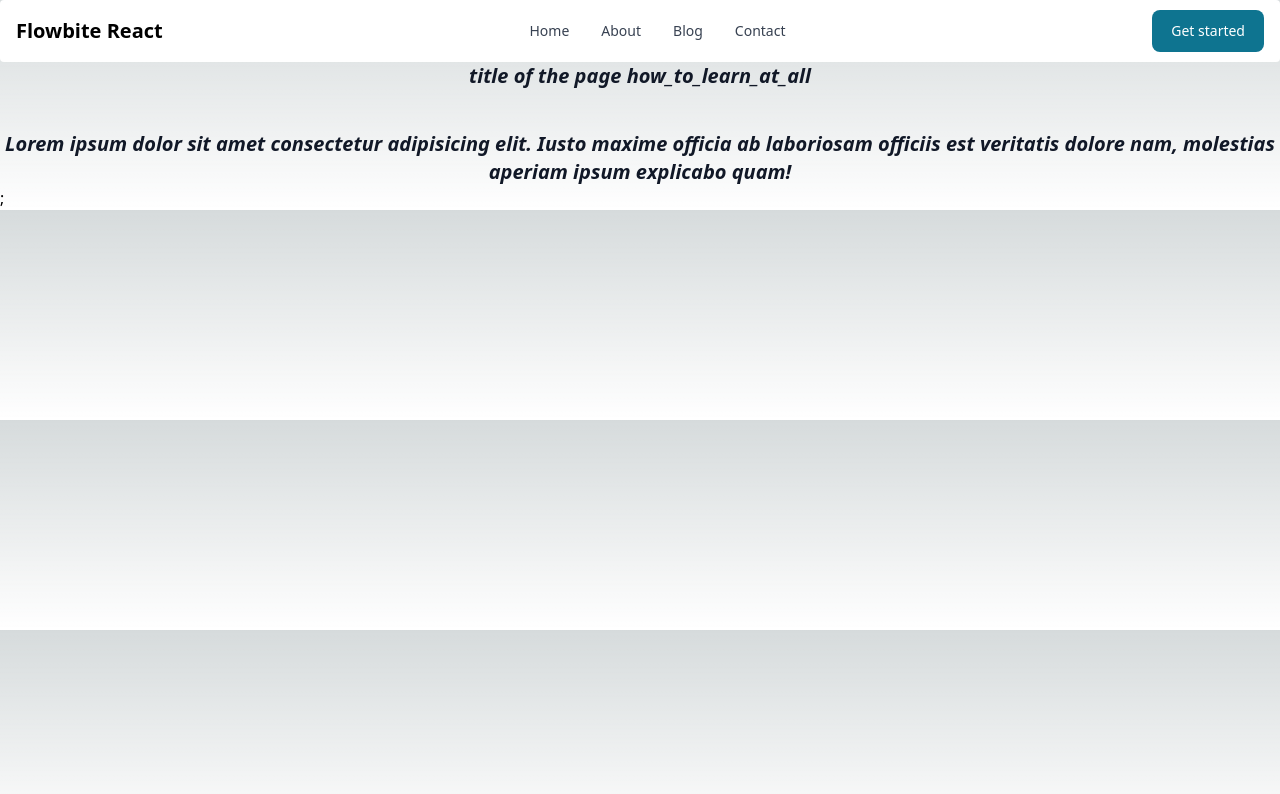
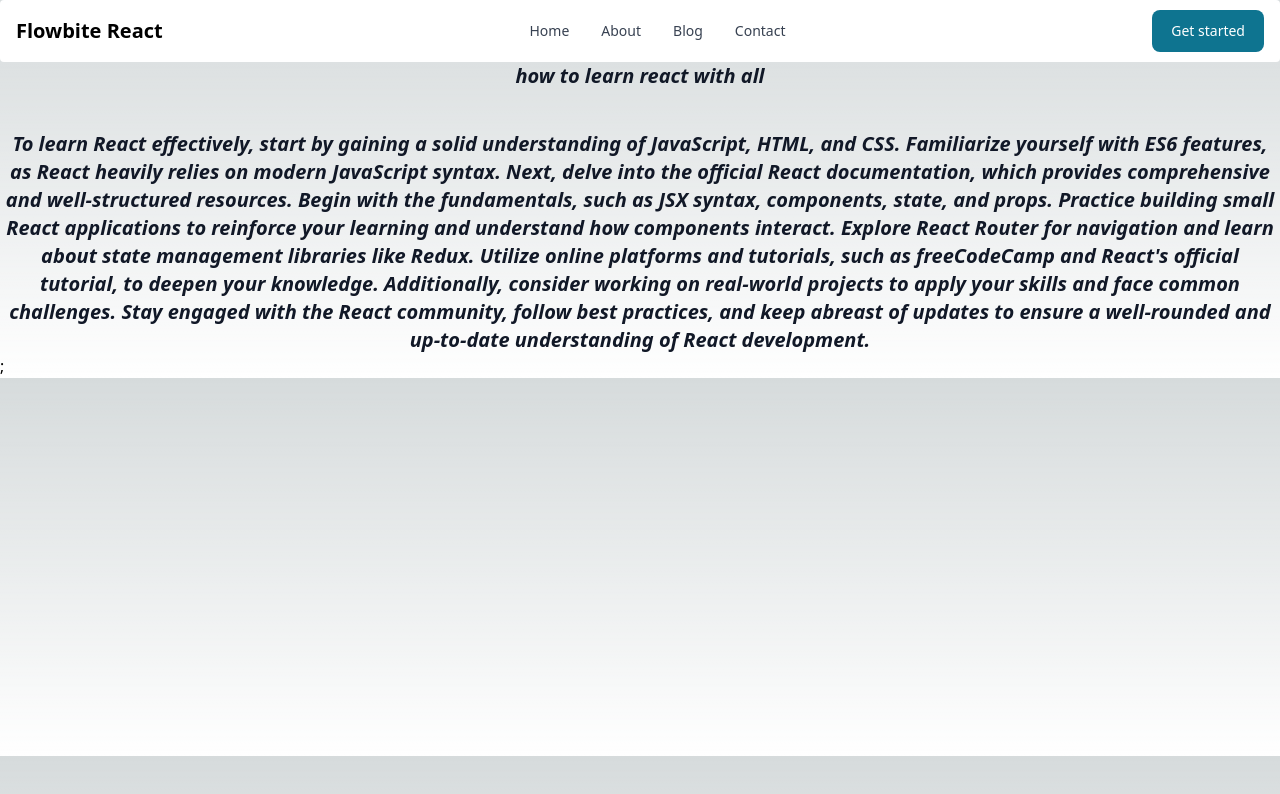
Before and after one commit to RaviShekharThakur/hunting_coder-, a Next.js app: page /blogpost/how_to_learn_at_all in a window 1280 px wide. Shown: the top 794 px of the page. Built offline with nearby package versions, Linux system fonts and the light colour scheme.

Commit message:
used slug to fetch blogitem on click

```diff
--- a/pages/blogpost/[slug].js
+++ b/pages/blogpost/[slug].js
@@ -1,14 +1,26 @@
-import React from 'react'
+import React, { useEffect, useState } from 'react'
 import { useRouter } from 'next/router'
 import { Blockquote } from 'flowbite-react';
 
 const slug = () => {
+    const [blog, setblog] = useState();
     const router = useRouter();
-    const {slug} = router.query;
+    useEffect(()=>{
+      if (!router.isReady) return;
+      const {slug} = router.query;
+      console.log(slug)
+      fetch(`http://localhost:3000/api/getblog?slug=${slug}`).then((a)=>{
+        return a.json();
+      })
+        .then((parsed)=>{
+          setblog(parsed)
+      })
+    },[router.isReady])
+
   return (
     <Blockquote>
-      <h1 className='text-center'>title of the page {slug}</h1>
-      <p className='text-center mt-10'>Lorem ipsum dolor sit amet consectetur adipisicing elit. Iusto maxime officia ab laboriosam officiis est veritatis dolore nam, molestias aperiam ipsum explicabo quam!</p>
+      <h1 className='text-center'>{blog && blog.title}</h1>
+      <p className='text-center mt-10'>{blog && blog.content}</p>
     </Blockquote>
   )
 }
```
Also changed, not shown: pages/api/getblog.js (renamed from pages/api/getblogs.js).
